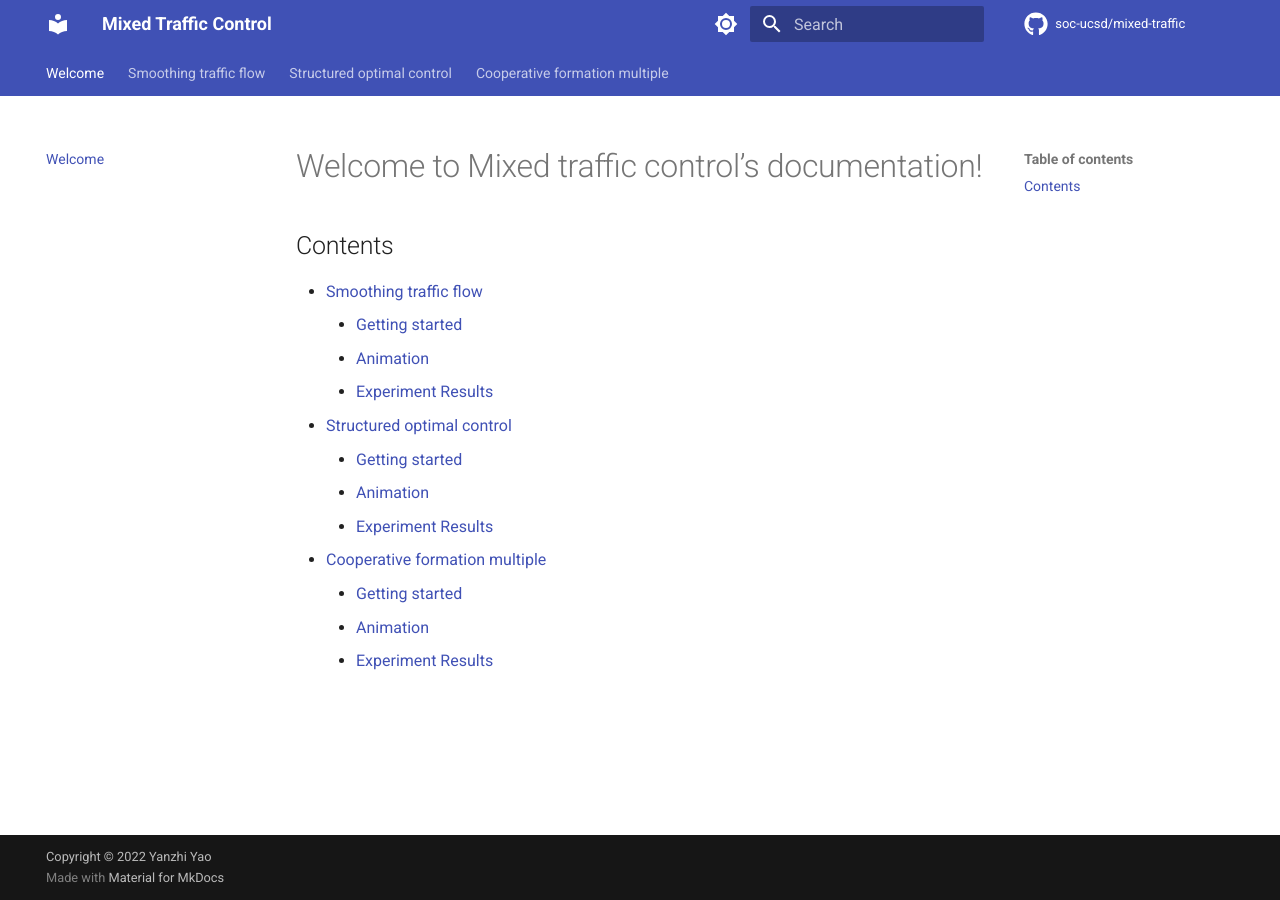
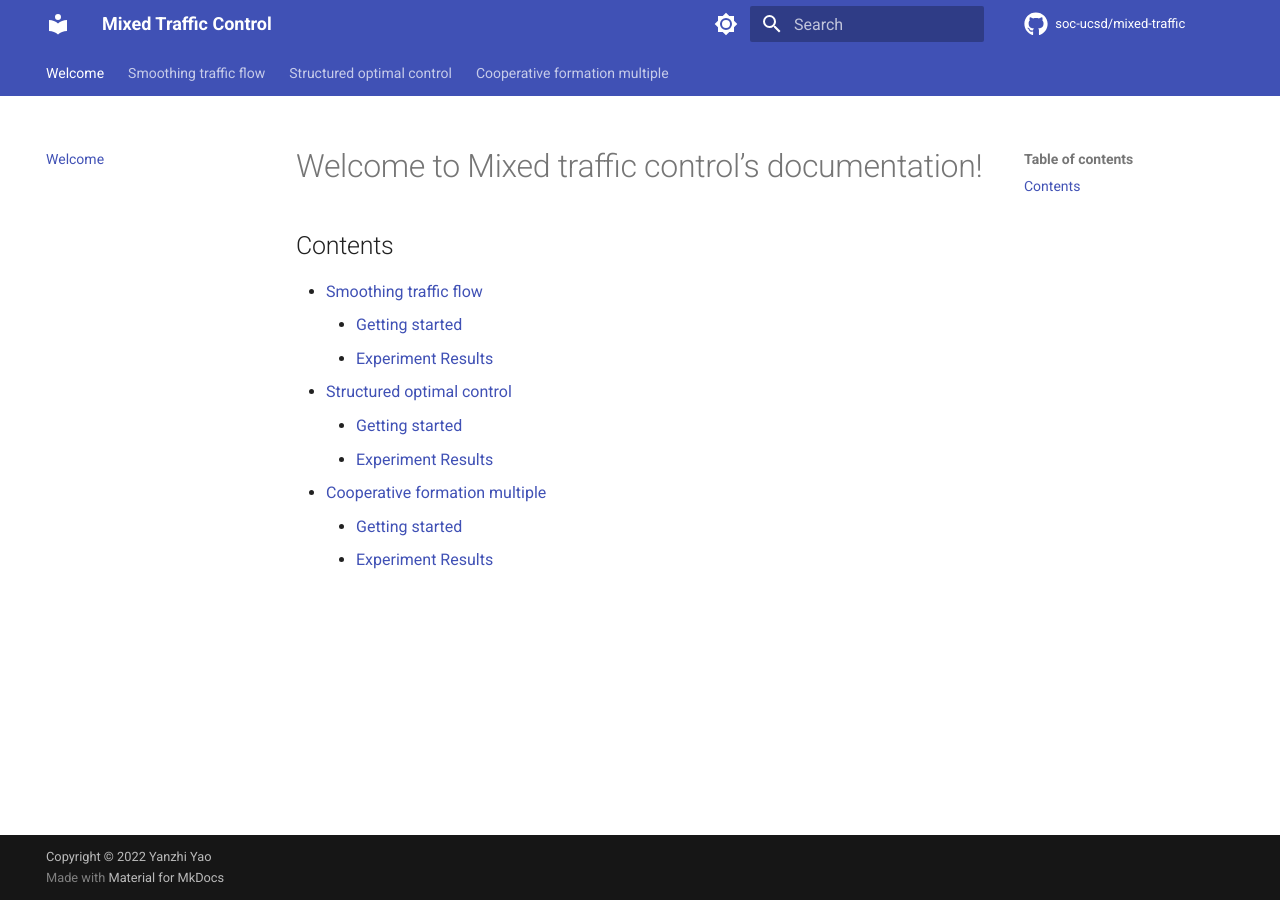
Before and after one commit to soc-ucsd/mixed-traffic, an MkDocs documentation site: the page built from docs/index.md, in a window 1280 px wide. Built offline with MkDocs 1.6.1 and Material for MkDocs 9.7.7, drawn with Linux system fonts in a browser that asks for light colours; comment, search, counter and statistics services are not loaded.

Commit message:
Update index.md

```diff
--- a/docs/index.md
+++ b/docs/index.md
@@ -4,13 +4,10 @@
 
 - [Smoothing traffic flow](smoothing_traffic_flow.md)
     - [Getting started](smoothing_traffic_flow.md#Getting Started)
-    - [Animation](smoothing_traffic_flow.md#Animation)
     - [Experiment Results](smoothing_traffic_flow.md#Experiment Results)
 * [Structured optimal control](structured_optimal_control.md)
     - [Getting started](structured_optimal_control.md#Getting Started)
-    - [Animation](structured_optimal_control.md#Animation)
     - [Experiment Results](structured_optimal_control.md#Experiment Results)
 * [Cooperative formation multiple](cooperative_formation_multiple.md)
     - [Getting started](cooperative_formation_multiple.md#Getting Started)
-    - [Animation](cooperative_formation_multiple.md#Animation)
     - [Experiment Results](cooperative_formation_multiple.md#Experiment Results)
```
